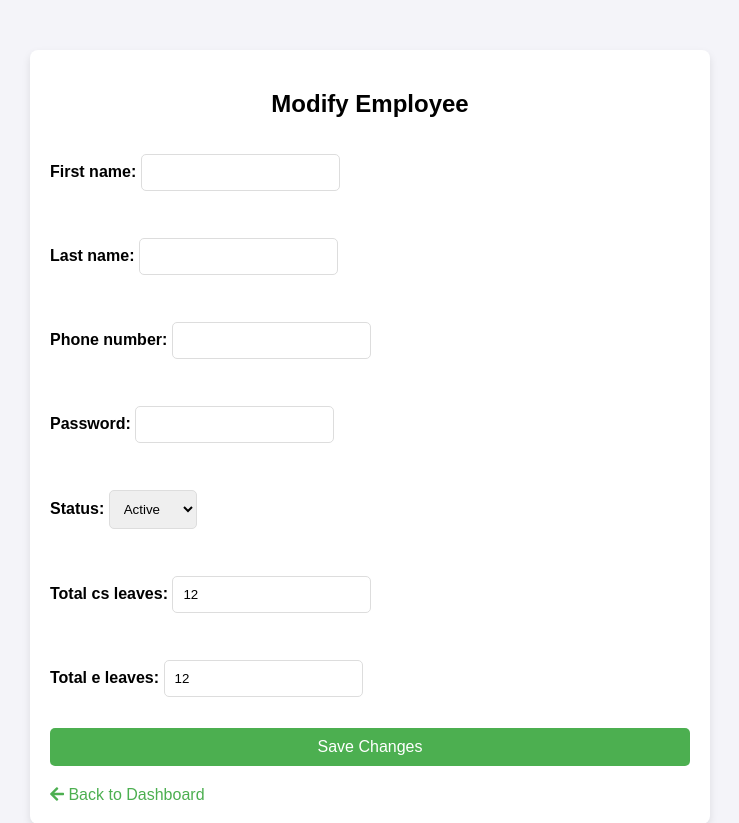
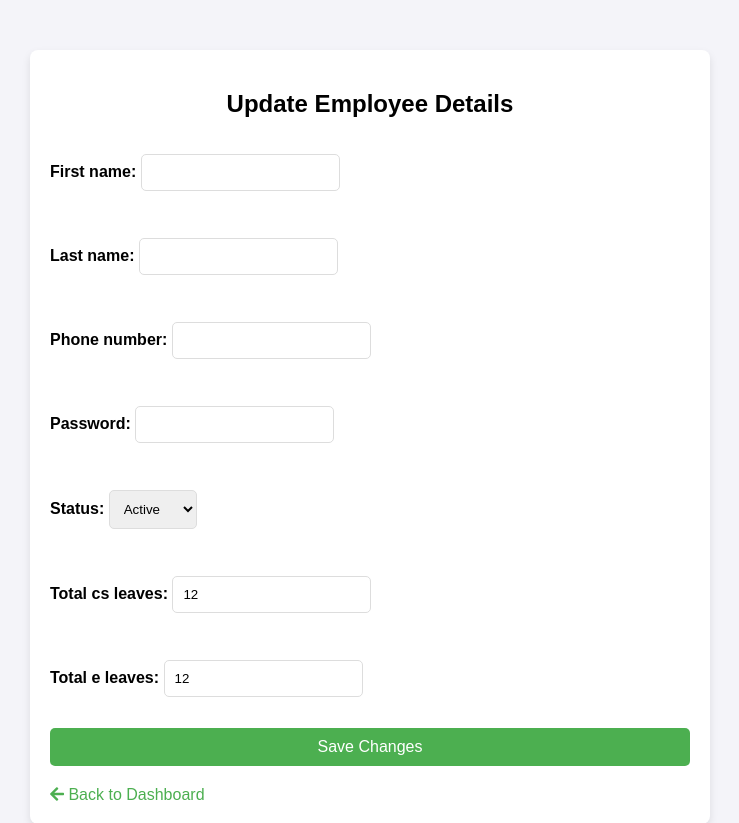
Before and after one commit to hareshwar-mali/employee-leave-management, a Django app: page /employee/add/ in a window 1280 px wide. Shown: the top 823 px of the page, without its empty margins (270-1009 px from the left). Run offline with Django 5.2, Linux system fonts and the light colour scheme; a user stored in the database is signed in.

Commit message:
name update

```diff
--- a/organisation_employee/leave_management/templates/admin_dashboard.html
+++ b/organisation_employee/leave_management/templates/admin_dashboard.html
@@ -1,5 +1,5 @@
 <div class="table-container">
-    <h2>Employee List</h2>
+    <h2>Employee Dashboard</h2>
     <a href="{% url 'modify_employee' %}" class="add-employee-btn">Add Employee</a>
     <table class="employee-table" id="employeeTable">
         <thead>
--- a/organisation_employee/leave_management/templates/modify_employee.html
+++ b/organisation_employee/leave_management/templates/modify_employee.html
@@ -103,7 +103,7 @@
 <body>
 
 <div class="container">
-    <h2>Modify Employee</h2>
+    <h2>Update Employee Details</h2>
 
     <!-- Django Messages Display -->
     {% if messages %}
```
Also changed, not shown: organisation_employee/db.sqlite3.
